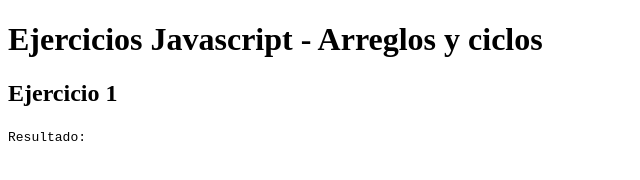
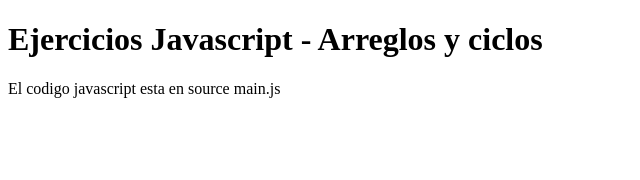
Before and after one commit to FernandoAlexisHH/EjerciciosJavascript-ArreglosyCiclos, a plain HTML site: page index.html in a window 1280 px wide. Shown: the whole page, without its empty margins (0-640 px from the left). Drawn offline with Linux system fonts and the light colour scheme.

Commit message:
Actualizar index.html para eliminar sección de ejercicio y añadir referencia a main.js

```diff
--- a/index.html
+++ b/index.html
@@ -7,10 +7,8 @@
   </head>
   <body>
     <h1>Ejercicios Javascript - Arreglos y ciclos</h1>
-    <section>
-      <h2>Ejercicio 1</h2>
-      <code>Resultado:</code>
-    </section>
+    <p>El codigo javascript esta en source main.js</p>
+
     <script src="main.js"></script>
   </body>
 </html>
```
